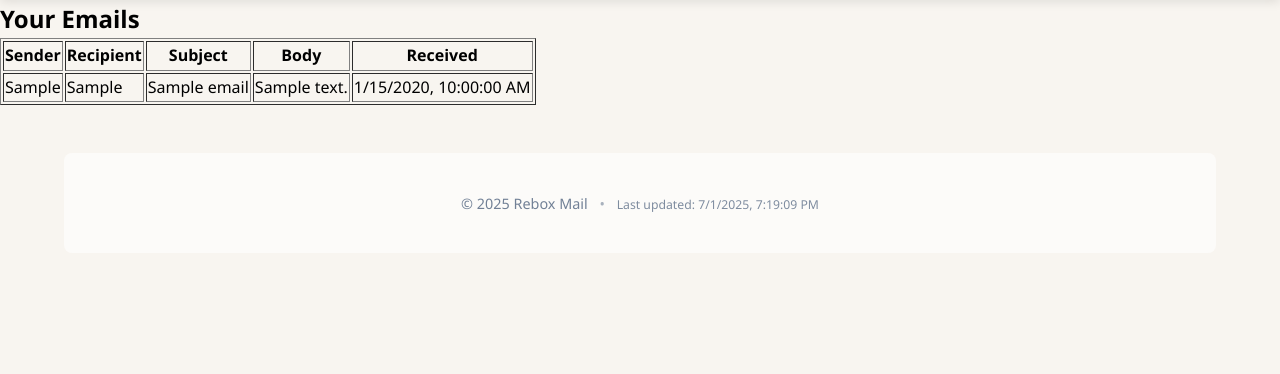
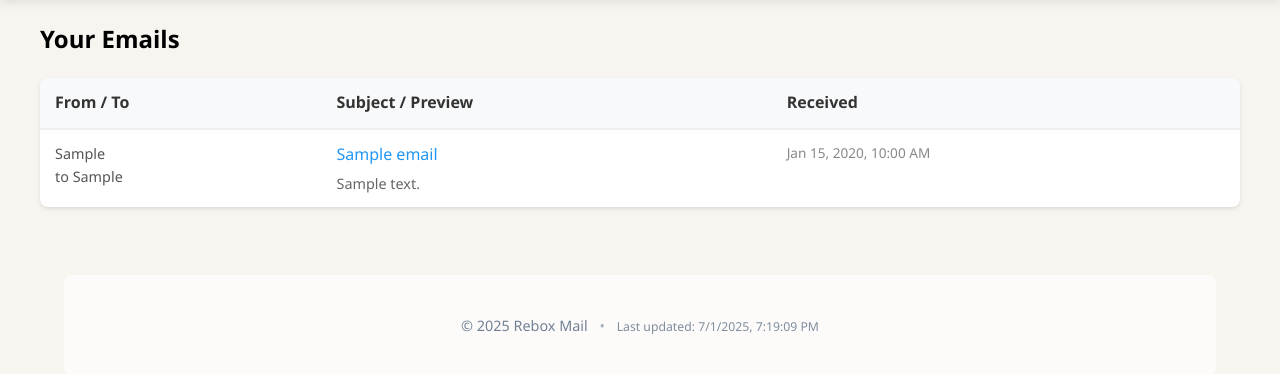
Before and after one commit to dmcclung/rebox, a Flask app: page / in a window 1280 px wide. Shown: the part 90-464 px from the top of the page. Run offline with Flask 3, Linux system fonts and the light colour scheme; a user stored in the database is signed in; tables that the repository leaves empty hold one stand-in row (values such as "Sample post").

Commit message:
feat(ui): enhance emails view styling

```diff
--- a/templates/emails.html
+++ b/templates/emails.html
@@ -2,17 +2,97 @@
 
 {% block title %}Your Emails - Rebox Mail{% endblock %}
 
+{% block head %}
+<style>
+    .emails-container {
+        max-width: 1200px;
+        margin: 0 auto;
+        padding: 20px;
+    }
+
+    .emails-header {
+        margin-bottom: 20px;
+    }
+
+    .emails-table {
+        width: 100%;
+        border-collapse: collapse;
+        background: #fff;
+        border-radius: 8px;
+        box-shadow: 0 2px 4px rgba(0, 0, 0, 0.1);
+        overflow: hidden;
+    }
+
+    .emails-table th {
+        background-color: #f8f9fa;
+        padding: 12px 15px;
+        text-align: left;
+        font-weight: 600;
+        color: #333;
+        border-bottom: 2px solid #eee;
+    }
+
+    .emails-table td {
+        padding: 12px 15px;
+        border-bottom: 1px solid #eee;
+        vertical-align: top;
+    }
+
+    .emails-table tr:last-child td {
+        border-bottom: none;
+    }
+
+    .emails-table tr:hover {
+        background-color: #f9f9f9;
+    }
+
+    .email-subject {
+        font-weight: 500;
+        color: #2196F3;
+        margin-bottom: 5px;
+    }
+
+    .email-sender, .email-recipient {
+        color: #555;
+        font-size: 0.9em;
+    }
+
+    .email-body {
+        color: #666;
+        font-size: 0.9em;
+        max-width: 300px;
+        white-space: nowrap;
+        overflow: hidden;
+        text-overflow: ellipsis;
+    }
+
+    .email-time {
+        color: #888;
+        font-size: 0.85em;
+        white-space: nowrap;
+    }
+</style>
+{% endblock %}
+
 {% block content %}
-    <h1>Your Emails</h1>
-    <table border="1">
-        <tr>
-            <th>Sender</th>
-            <th>Recipient</th>
-            <th>Subject</th>
-            <th>Body</th>
-            <th>Received</th>
-        </tr>
-        <tbody id="emailTable"></tbody>
+<div class="emails-container">
+    <div class="emails-header">
+        <h1>Your Emails</h1>
+    </div>
+
+    <table class="emails-table">
+        <thead>
+            <tr>
+                <th>From / To</th>
+                <th>Subject / Preview</th>
+                <th>Received</th>
+            </tr>
+        </thead>
+        <tbody id="emailTable">
+            <tr>
+                <td colspan="3" style="text-align: center; padding: 20px;">Loading emails...</td>
+            </tr>
+        </tbody>
     </table>
 
     <script>
@@ -29,11 +109,25 @@
             emails.forEach(email => {
                 const row = document.createElement('tr');
                 row.innerHTML = `
-                    <td>${email.sender}</td>
-                    <td>${email.recipient}</td>
-                    <td>${email.subject}</td>
-                    <td>${email.body}</td>
-                    <td>${new Date(email.received_at).toLocaleString()}</td>
+                    <td>
+                        <div class="email-sender">${email.sender}</div>
+                        <div class="email-recipient">to ${email.recipient}</div>
+                    </td>
+                    <td>
+                        <div class="email-subject">${email.subject || '(No subject)'}</div>
+                        <div class="email-body" title="${email.body.replace(/"/g, '&quot;')}">
+                            ${email.body.substring(0, 100)}${email.body.length > 100 ? '...' : ''}
+                        </div>
+                    </td>
+                    <td class="email-time">
+                        ${new Date(email.received_at).toLocaleString(undefined, {
+                            year: 'numeric',
+                            month: 'short',
+                            day: 'numeric',
+                            hour: '2-digit',
+                            minute: '2-digit'
+                        })}
+                    </td>
                 `;
                 tableBody.appendChild(row);
             });
@@ -41,4 +135,5 @@
 
         window.onload = fetchEmails;
     </script>
+</div>
 {% endblock %}
```
